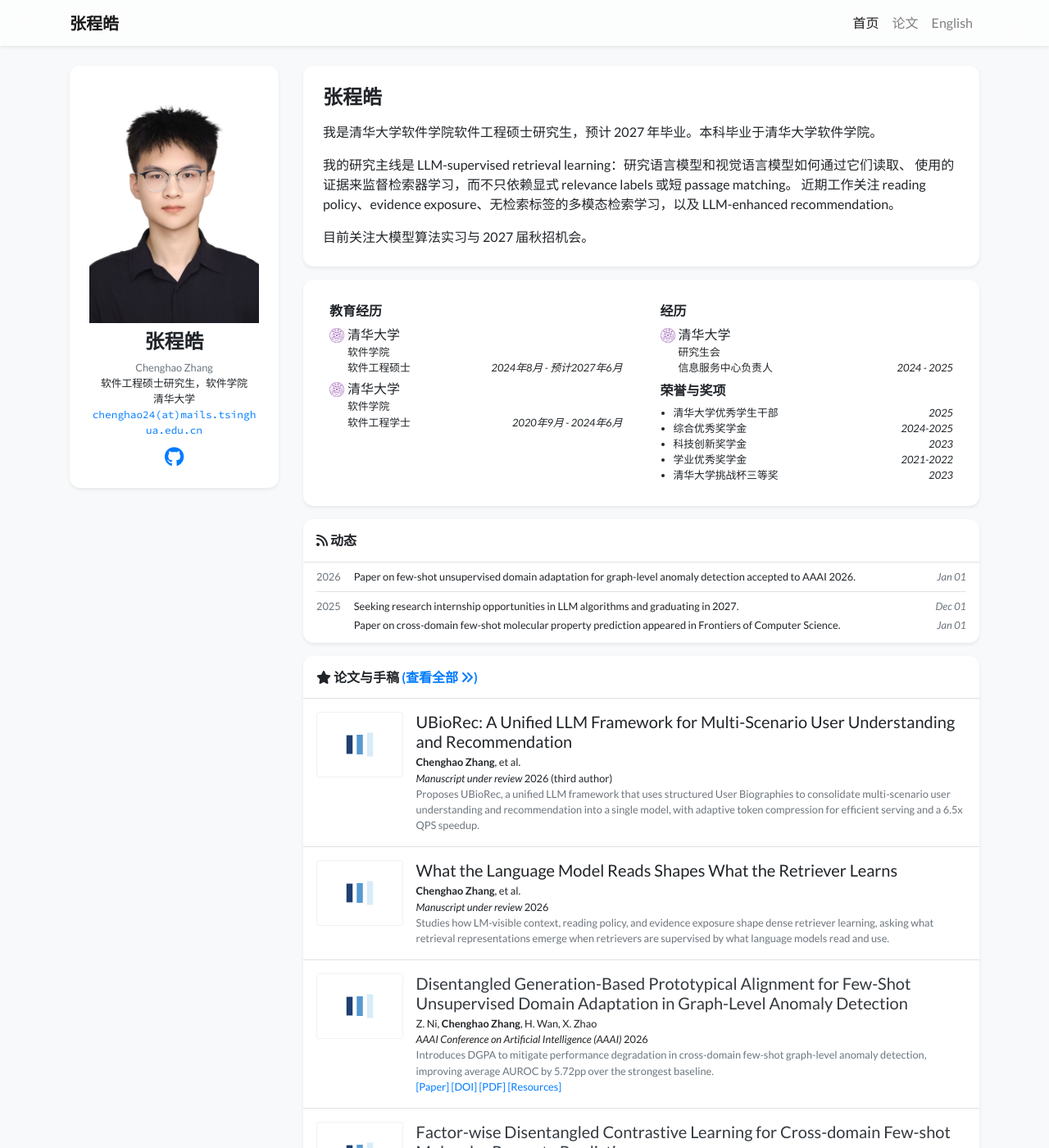
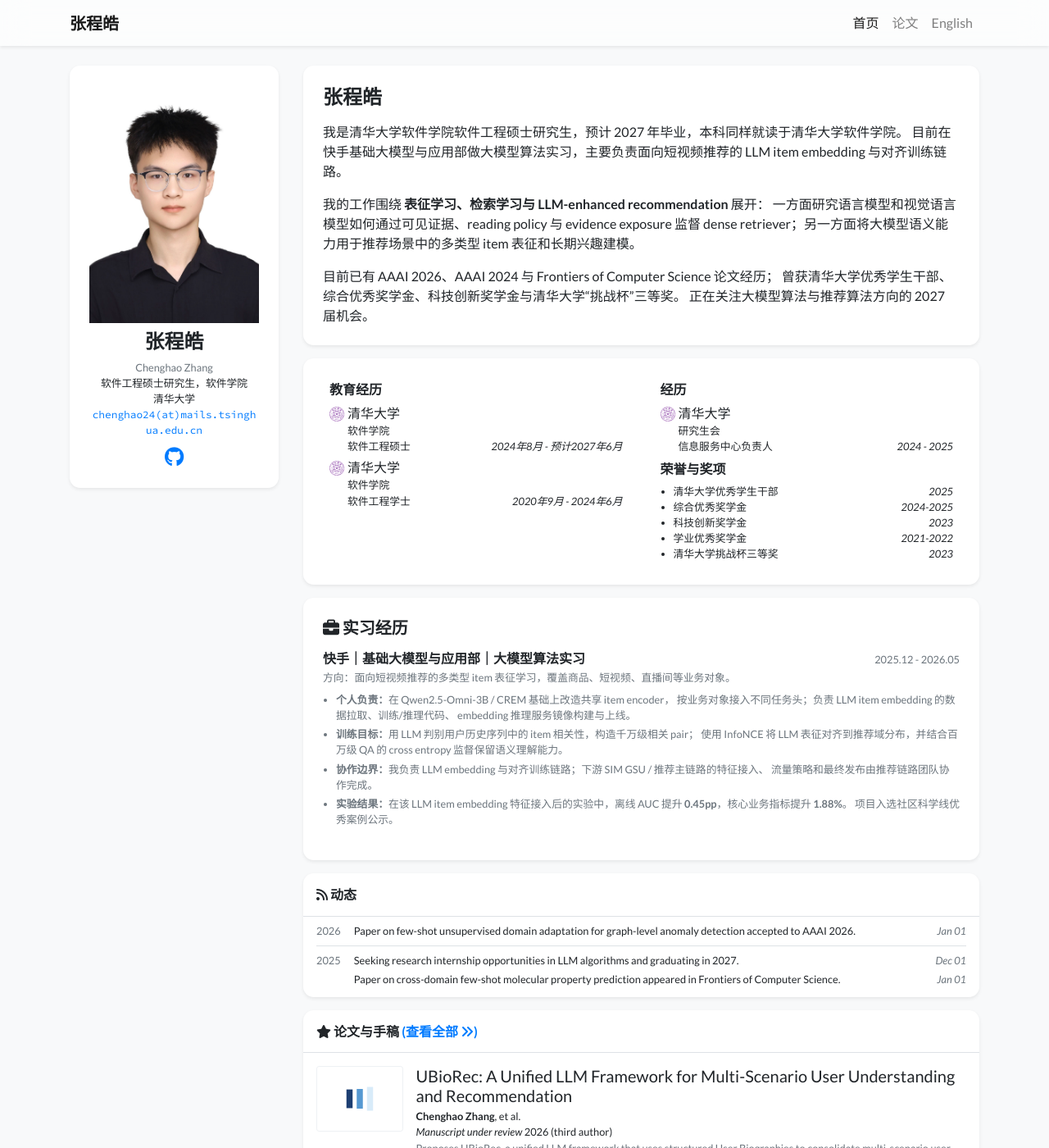
Before and after one commit to zhang-cheng-hao/zhang-cheng-hao.github.io, a Jekyll site: the page built from zh.html, in a window 1280 px wide and 1400 px high. Shown: the whole window at 82% size. Built offline with Jekyll 4.4.1, drawn with Linux system fonts in a browser that asks for light colours; nearby versions of some CDN libraries; a style sheet for code colours, icons or effects is not loaded; some of the changed text lies outside the part shown.

Commit message:
Prioritize Chinese homepage sections

```diff
--- a/zh.html
+++ b/zh.html
@@ -17,15 +17,19 @@
                     <div class="card-body p-4">
                         <h4 class="mb-3">张程皓</h4>
                         <p>
-                            我是清华大学软件学院软件工程硕士研究生，预计 2027 年毕业。本科毕业于清华大学软件学院。
+                            我是清华大学软件学院软件工程硕士研究生，预计 2027 年毕业，本科同样就读于清华大学软件学院。
+                            目前在快手基础大模型与应用部做大模型算法实习，主要负责面向短视频推荐的 LLM item embedding
+                            与对齐训练链路。
                         </p>
                         <p>
-                            我的研究主线是 LLM-supervised retrieval learning：研究语言模型和视觉语言模型如何通过它们读取、
-                            使用的证据来监督检索器学习，而不只依赖显式 relevance labels 或短 passage matching。
-                            近期工作关注 reading policy、evidence exposure、无检索标签的多模态检索学习，以及 LLM-enhanced recommendation。
+                            我的工作围绕 <strong>表征学习、检索学习与 LLM-enhanced recommendation</strong> 展开：
+                            一方面研究语言模型和视觉语言模型如何通过可见证据、reading policy 与 evidence exposure
+                            监督 dense retriever；另一方面将大模型语义能力用于推荐场景中的多类型 item 表征和长期兴趣建模。
                         </p>
                         <p class="mb-0">
-                            目前关注大模型算法实习与 2027 届秋招机会。
+                            目前已有 AAAI 2026、AAAI 2024 与 Frontiers of Computer Science 论文经历；
+                            曾获清华大学优秀学生干部、综合优秀奖学金、科技创新奖学金与清华大学“挑战杯”三等奖。
+                            正在关注大模型算法与推荐算法方向的 2027 届机会。
                         </p>
                     </div>
                 </div>
@@ -33,22 +37,6 @@
         </div>
 
         {% include widgets/experience_card.html %}
-
-        {% if site.data.display.homepage.show_news %}
-        {% assign count_news = site.news | size %}
-        {% if count_news > 0 %}
-        {% include widgets/news_card.html limit=site.data.display.homepage.num_news %}
-        {% endif %}
-        {% endif %}
-
-        {% if site.data.display.homepage.show_selected_publications %}
-        {% assign pubs = site.publications | sort: "date" | reverse | where: "selected", true %}
-        {%
-        include widgets/publication_card.html
-        publications=pubs
-        title='<i class="fas fa-star"></i> 论文与手稿'
-        %}
-        {% endif %}
 
         <div class="row mt-3">
             <div class="col">
@@ -80,6 +68,7 @@
                                 <li>
                                     <strong>实验结果：</strong>在该 LLM item embedding 特征接入后的实验中，离线 AUC 提升
                                     <strong>0.45pp</strong>，核心业务指标提升 <strong>1.88%</strong>。
+                                    项目入选社区科学线优秀案例公示。
                                 </li>
                             </ul>
                         </div>
@@ -87,6 +76,22 @@
                 </div>
             </div>
         </div>
+
+        {% if site.data.display.homepage.show_news %}
+        {% assign count_news = site.news | size %}
+        {% if count_news > 0 %}
+        {% include widgets/news_card.html limit=site.data.display.homepage.num_news %}
+        {% endif %}
+        {% endif %}
+
+        {% if site.data.display.homepage.show_selected_publications %}
+        {% assign pubs = site.publications | sort: "date" | reverse | where: "selected", true %}
+        {%
+        include widgets/publication_card.html
+        publications=pubs
+        title='<i class="fas fa-star"></i> 论文与手稿'
+        %}
+        {% endif %}
 
         <div class="row mt-3">
             <div class="col">
```
